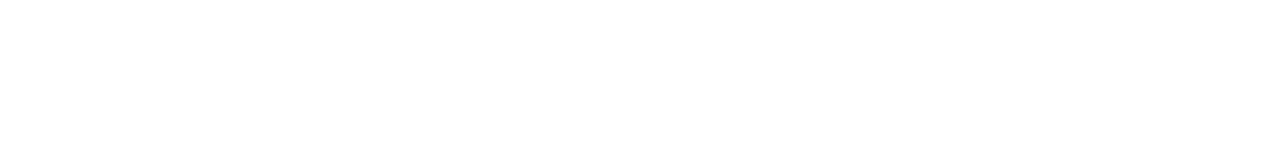
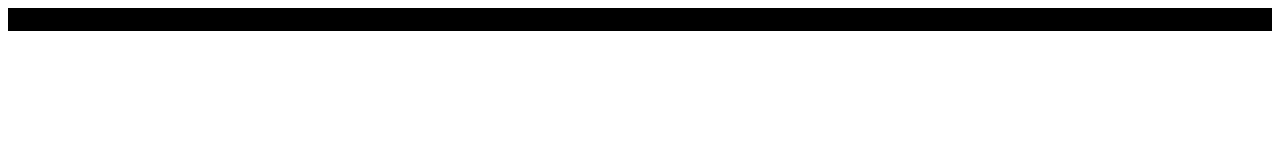
Before and after one commit to Cherentcov/new, a plain HTML site: page index.html in a window 1280 px wide. Drawn offline with Linux system fonts and the light colour scheme; files that its build step writes are made by us from their sources.

Commit message:
add link

```diff
--- a/index.html
+++ b/index.html
@@ -6,9 +6,13 @@
     <meta http-equiv="X-UA-Compatible" content="IE=edge">
     <meta name="viewport" content="width=device-width, initial-scale=1.0">
     <title>Document</title>
+    <link rel="stylesheet" href="../project-skilbox/style.css">
 </head>
 
 <body>
+    <div class="link">
+        mail ru com
+    </div>
 
 </body>
 
--- a/style.css
+++ b/style.css
@@ -1 +1,4 @@
-body
+.link {
+    font-size: 20px;
+    background-color: black;
+}
```
